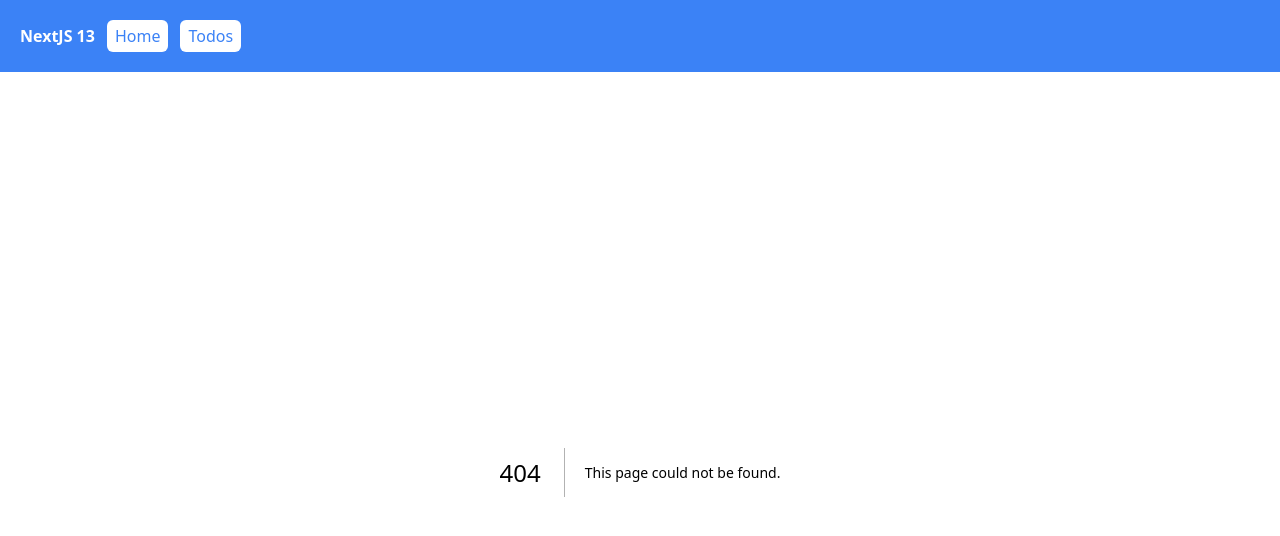
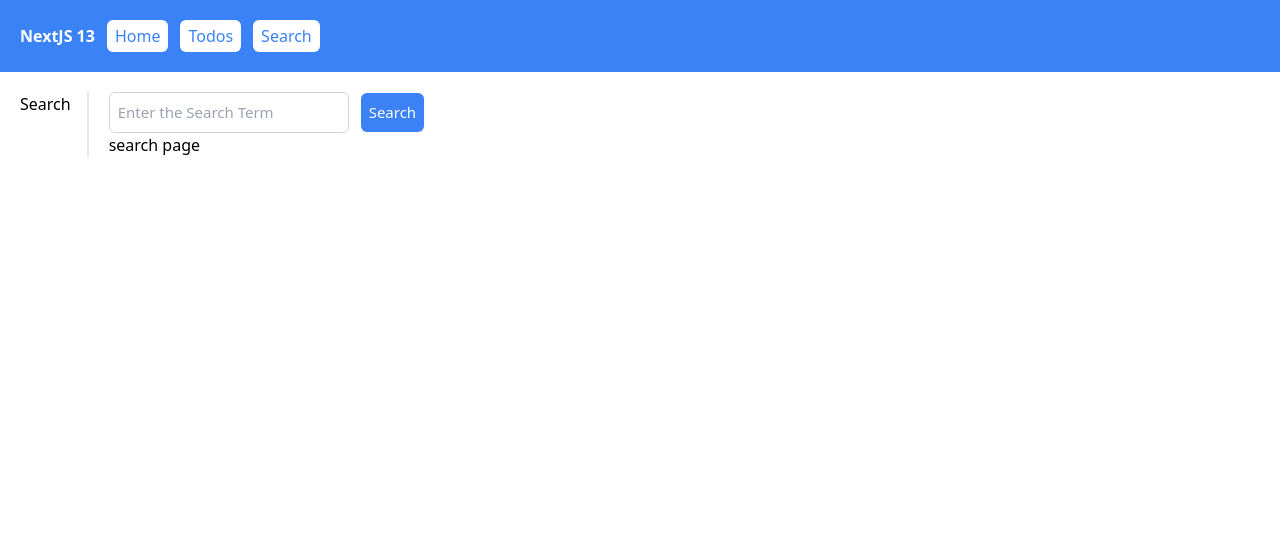
Before and after one commit to thutasann/nextjs-13-demo, a Next.js app: page /search in a window 1280 px wide. Before the commit this address had no page. Shown: the top 536 px of the page. Built offline with nearby package versions, Linux system fonts and the light colour scheme.

Commit message:
Erro State, Loading States

```diff
--- a/app/Header.tsx
+++ b/app/Header.tsx
@@ -13,6 +13,9 @@ const Header = () => {
             <Link href="/todos" className='px-2 py-1 text-blue-500 bg-white rounded-md'>
                 Todos
             </Link>
+            <Link href="/search" className='px-2 py-1 text-blue-500 bg-white rounded-md'>
+                Search
+            </Link>
         </header>
     )
 }
--- /dev/null
+++ b/app/search/Search.tsx
@@ -0,0 +1,36 @@
+'use client'
+
+import { useRouter } from 'next/navigation';
+import React, { FormEvent, useState } from 'react';
+
+const Search = () => {
+
+    const [ search, setSearch ] = useState("");
+    const router = useRouter();
+
+    const handleSearch = async (e: FormEvent<HTMLFormElement>) => {
+        e.preventDefault();
+        router.push(`/search/${search}`);
+        setSearch("");
+    }
+
+
+
+    return (
+        <form onSubmit={handleSearch} className="text-[15px]">
+            <input
+                type="text"
+                value={search}
+                placeholder="Enter the Search Term"
+                className='p-2 border border-gray-300 rounded-md outline-none focus:border-gray-600'
+                onChange={(e) => setSearch(e.target.value)}
+            />
+            <button
+                type='submit'
+                className='p-2 ml-3 text-white bg-blue-500 rounded-md hover:bg-blue-700'
+            >Search</button>
+        </form>
+    )
+}
+
+export default Search
--- /dev/null
+++ b/app/search/[searchTerm]/error.tsx
@@ -0,0 +1,23 @@
+'use client'
+
+import { useEffect } from "react";
+
+export default function Error({ error, reset } : {
+    error: Error;
+    reset: () => void;
+}) {
+    useEffect(() => {
+        // Log the error to an error reporting service
+        console.error(error);
+    }, [error]);
+
+    return(
+        <div>
+            <p className="text-red-500">Something went wrong!</p>
+            <button
+                className="bg-red-500 p-2 text-[14px] text-white rounded-md"
+                onClick={() => reset()}
+            >Reset error boundary</button>
+        </div>
+    )
+}
--- /dev/null
+++ b/app/search/[searchTerm]/loading.tsx
@@ -0,0 +1,9 @@
+import React from 'react'
+
+function Loading() {
+    return (
+        <div>Loading Search Results...</div>
+    )
+}
+
+export default Loading
--- /dev/null
+++ b/app/search/[searchTerm]/page.tsx
@@ -0,0 +1,53 @@
+import React from 'react'
+
+type PageProps = {
+    params: {
+        searchTerm: string;
+    };
+};
+
+type SearchResult = {
+    organic_results: [
+        {
+            position: number;
+            title: string;
+            link: string;
+            thumbnail: string;
+            snippet: string;
+        }
+    ]
+}
+
+const Search = async(searchTerm: string) => {
+    const res = await fetch(
+        `https://serpapi.com/search.json?q=${searchTerm}&api_key=${process.env.API_KEY}`
+    );
+
+    throw new Error("WHOOPS something broke");
+    const data: SearchResult = await res.json();
+    return data;
+}
+
+async function SearchResults({params: {searchTerm}}: PageProps) {
+
+    const searchResults = await Search(searchTerm);
+
+    return (
+        <div>
+            <p className="text-sm text-gray-500">Your serached for: {searchTerm}</p>
+
+            <ol className="p-5 space-y-5">
+                {
+                    searchResults.organic_results.map((result) => (
+                        <li key={result.position} className="list-decimal">
+                            <p className="font-bold">{result.title}</p>
+                            <p>{result.snippet}</p>
+                        </li>
+                    ))
+                }
+            </ol>
+        </div>
+    )
+}
+
+export default SearchResults
--- /dev/null
+++ b/app/search/layout.tsx
@@ -0,0 +1,21 @@
+import Search from "./Search";
+
+export default function RootLayout({
+    children
+}: {
+    children: React.ReactNode
+}) {
+    return (
+        <main className="flex p-5 space-x-4 divide-x-2">
+            <div>
+                <h1>Search</h1>
+            </div>
+            <div className="flex-1 pl-5">
+                <Search/>
+                <div>
+                    {children}
+                </div>
+            </div>
+        </main>
+    )
+}
--- /dev/null
+++ b/app/search/page.tsx
@@ -0,0 +1,9 @@
+import React from 'react'
+
+function Search() {
+    return (
+        <div>search page</div>
+    )
+}
+
+export default Search
--- a/app/todos/page.tsx
+++ b/app/todos/page.tsx
@@ -4,7 +4,7 @@ import TodoList from './TodoList'
 const Todos = () => {
     return (
         <div>
-            <h1>This is where the Todos will be listed...</h1>
+            <h1>This is where SSG Todos will be displayed...</h1>
         </div>
     )
 }
```
